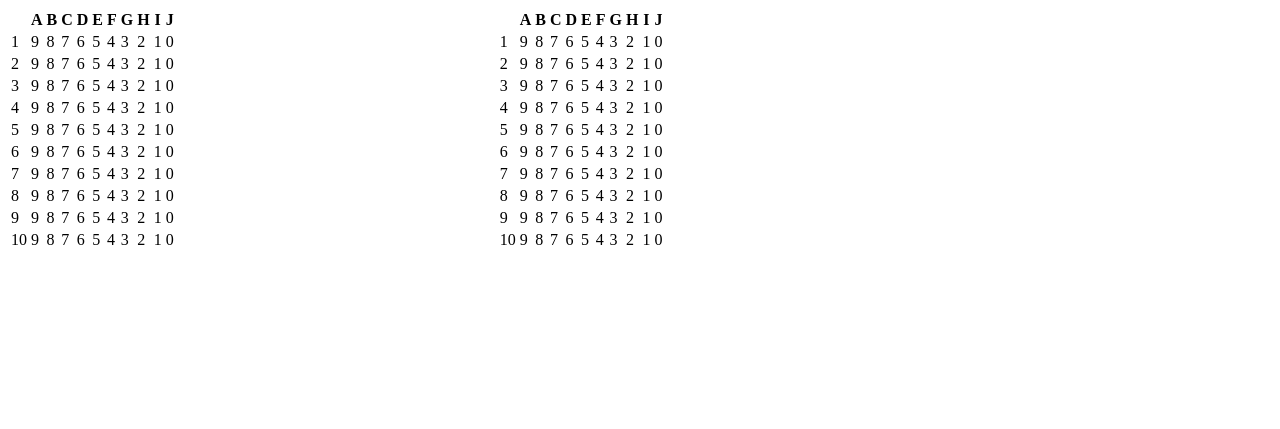
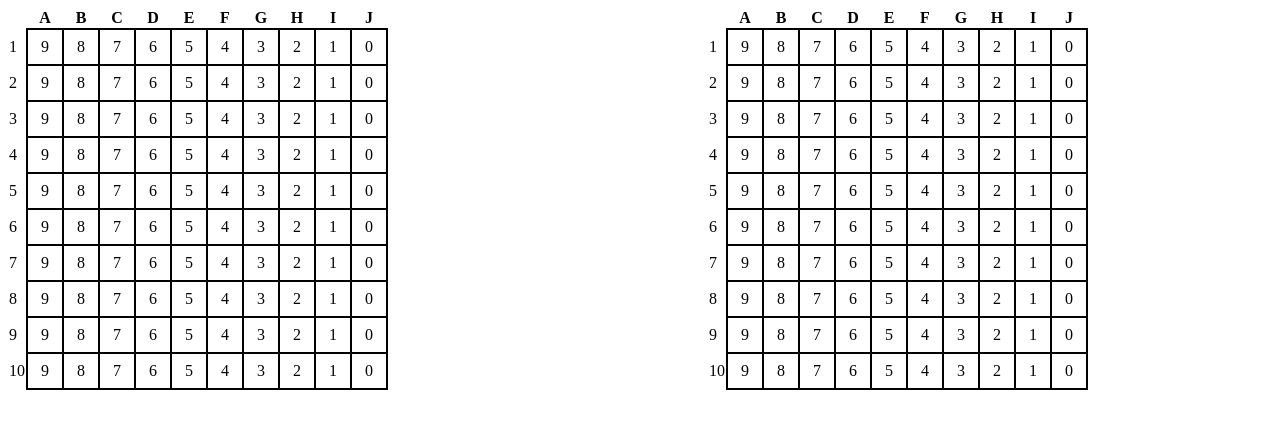
Before and after one commit to ondrevladimirovich/Sea-Battle, a Flask app: page /game/42bb78926d in a window 1280 px wide. Shown: the top 429 px of the page. Run offline with Flask 2, Linux system fonts and the light colour scheme; data comes from the database, SQL or seed files in the repository.

Commit message:
Some css added

```diff
--- /dev/null
+++ b/static/css/style.css
@@ -0,0 +1,16 @@
+table {
+    border-collapse: collapse;
+}
+
+.bordered {
+    border: 2px solid black;
+    width: 2em;
+    height: 2em;
+    text-align: center;
+    vertical-align: middle;
+}
+
+.bordered:hover {
+    cursor: pointer;
+    background-color: gainsboro;
+}
--- a/templates/base.html
+++ b/templates/base.html
@@ -4,6 +4,7 @@
     <head>
         <meta charset="utf-8">
         <title>{% block title %} {% endblock %}</title>
+        <link rel="stylesheet" href="{{ url_for('static', filename= 'css/style.css') }}">
     </head>
     <body>
         <div class="container">
--- a/templates/game.html
+++ b/templates/game.html
@@ -1,6 +1,4 @@
 {% extends 'base.html' %}
-
-<link rel="stylesheet" href="{{ url_for('static', filename= 'css/game.css') }}">
 
 {% block title %} Game ID {{ game['Id'] }} {% endblock %}
 
@@ -31,9 +29,9 @@
               <td>{{ i + 1 }}</td>
               {% for field in game['Field1'][i*10:i*10+10] %}
                   {% if i == 0 %}
-                    <td data-cell="{{ loop.index0 }}">{{ field }}</td>
+                    <td class="bordered" data-cell="{{ loop.index0 }}">{{ field }}</td>
                   {% else %}
-                    <td data-cell="{{ i }}{{ loop.index0 }}">{{ field }}</td>
+                    <td class="bordered" data-cell="{{ i }}{{ loop.index0 }}">{{ field }}</td>
                   {% endif %}
 	              {% endfor %}
             </tr>
@@ -66,9 +64,9 @@
               <td>{{ i + 1 }}</td>
               {% for field in game['Field2'][i*10:i*10+10] %}
                   {% if i == 0 %}
-                    <td data-cell="{{ loop.index0 }}">{{ field }}</td>
+                    <td class="bordered" data-cell="{{ loop.index0 }}">{{ field }}</td>
                   {% else %}
-                    <td data-cell="{{ i }}{{ loop.index0 }}">{{ field }}</td>
+                    <td class="bordered" data-cell="{{ i }}{{ loop.index0 }}">{{ field }}</td>
                   {% endif %}
 	              {% endfor %}
             </tr>
```
Also changed, not shown: db/sb.db.
